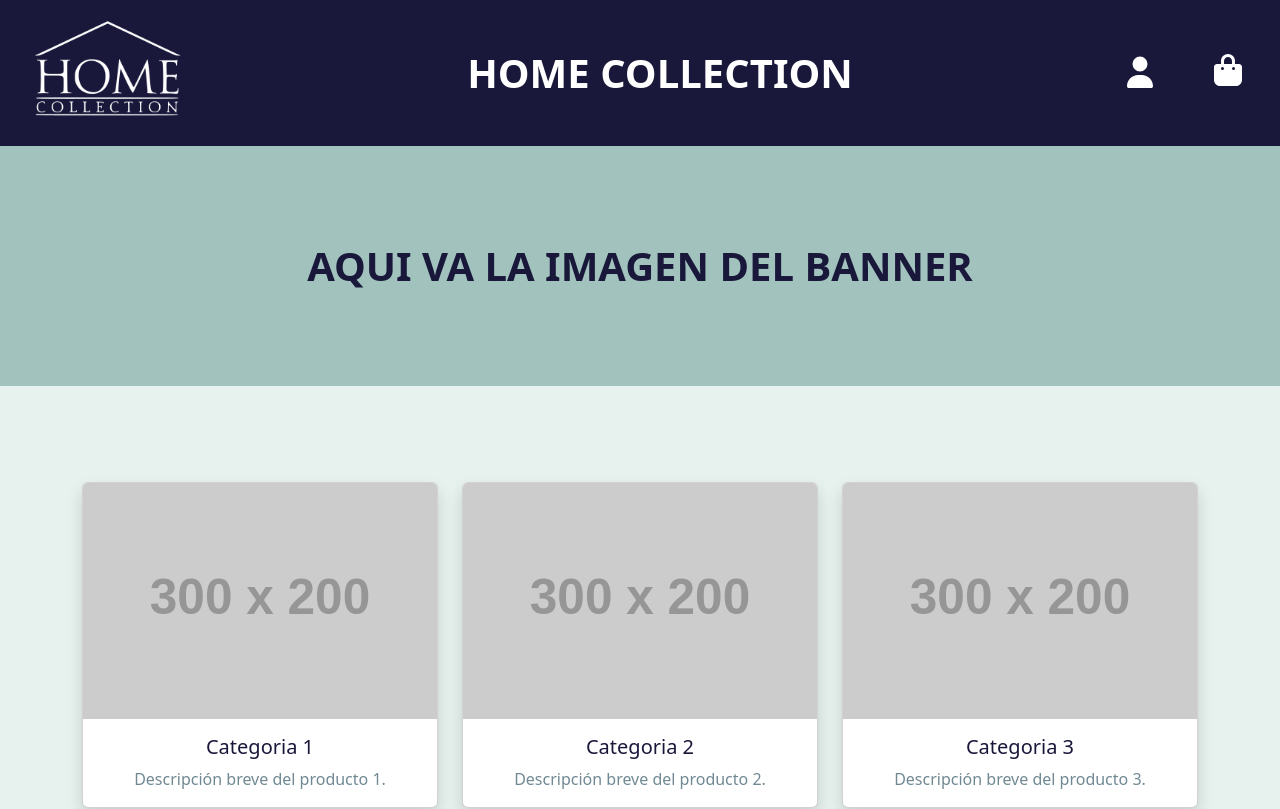
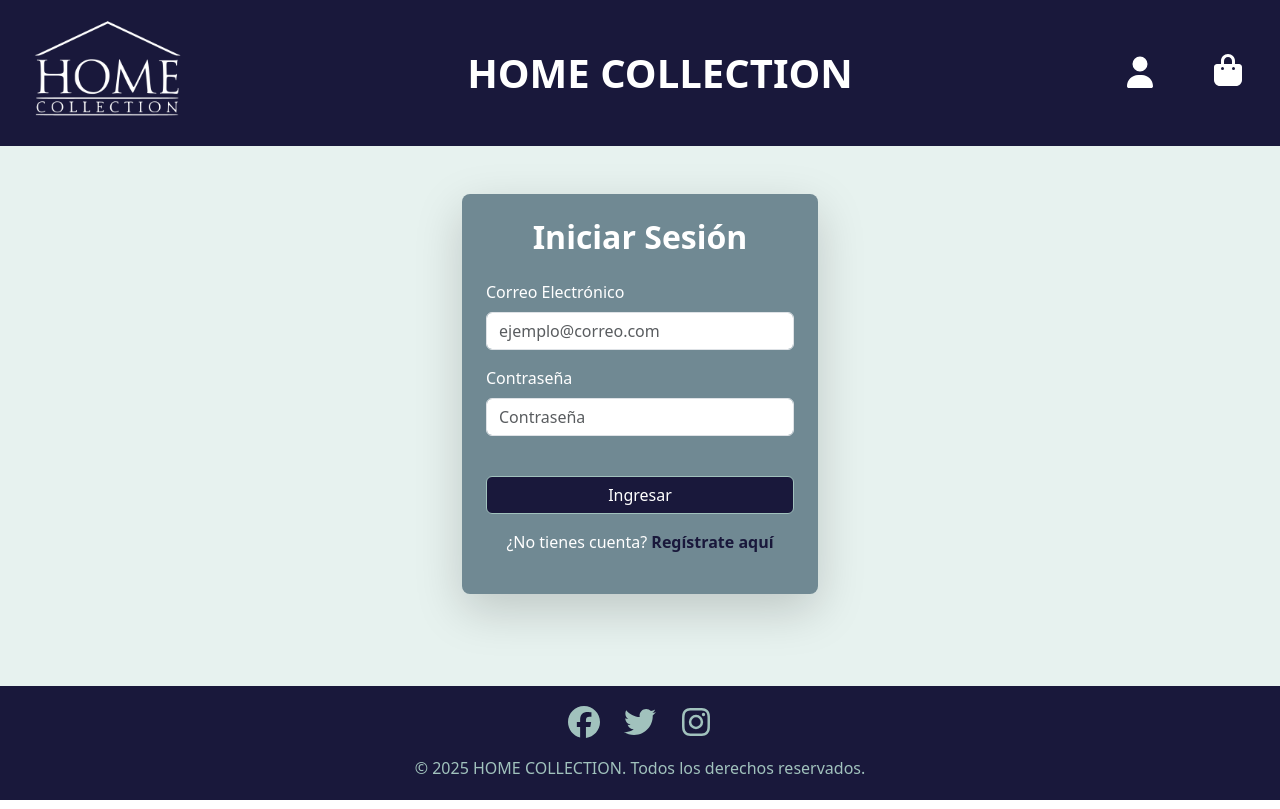
Before and after one commit to MaSanchezL/HomeCollection, a React (Vite) app in the folder frontend/: page /login in a window 1280 px wide. Shown: the top 809 px of the page. Built offline with nearby package versions, Linux system fonts and the light colour scheme.

Commit message:
Cambios en el router y agregar el login

```diff
--- a/frontend/src/App.jsx
+++ b/frontend/src/App.jsx
@@ -1,14 +1,17 @@
 import Header from './components/Header';
 import Footer from './components/Footer';
-import Home from './views/Home';
+import RouterManager from './router/RouterManager';
+import './assets/css/index.css';
 
 function App() {
   return (
     <div style={{ display: 'flex', flexDirection: 'column', minHeight: '100vh' }}>
       <Header />
-      <main style={{ flexGrow: 1 }}>
-        <Home />
+
+      <main className="content-area">
+        <RouterManager />
       </main>
+
       <Footer />
     </div>
   );
--- a/frontend/src/assets/css/Header.css
+++ b/frontend/src/assets/css/Header.css
@@ -20,7 +20,7 @@
 
 .icon-hover:hover {
       cursor: pointer;
-  transform: scale(1.2);
+  transform: scale(1.4);
   color: var(--secundario);
 }
 .header-title {
@@ -34,6 +34,6 @@
 
 .header-title:hover {
       cursor: default;
-  transform: scale(1.2);
+  /* transform: scale(1.2); */
   color: var(--secundario);
 }
--- /dev/null
+++ b/frontend/src/assets/css/Login.css
@@ -0,0 +1,40 @@
+.login-card {
+    background-color: var(--secundario);
+    padding: 1.5rem;
+    border-radius: 0.5rem;
+    box-shadow: 0 4px 12px rgba(0, 0, 0, 0.1);
+    color: white;
+}
+
+.login-title {
+    color: white;
+    margin-bottom: 1.5rem;
+    text-align: center;
+    font-weight: 600;
+}
+
+.login-button {
+    background-color: var(--principal)!important;
+    border-color: var(--complementario)!important;
+    width: 100%;
+    margin-top: 1rem;
+    transition: background-color 0.3s ease;
+    color: white;
+}
+
+.login-button:hover {
+    background-color: var(--complementario);
+    border-color: var(--complementario);
+    color: var(--principal);
+}
+
+.login-link {
+    color: var(--principal);
+    font-weight: bold;
+    text-decoration: none;
+    transition: color 0.2s ease;
+}
+
+.login-link:hover {
+    color: var(--secundario);
+}
--- a/frontend/src/assets/css/index.css
+++ b/frontend/src/assets/css/index.css
@@ -15,3 +15,8 @@ body {
   -moz-osx-font-smoothing: grayscale;
   background-color: var(--fondo);
 }
+
+.content-area {
+    background-color: var(--fondo);
+    flex-grow: 1;
+}
--- a/frontend/src/components/Header.jsx
+++ b/frontend/src/components/Header.jsx
@@ -21,14 +21,14 @@ function Header() {
         fluid
         className="d-flex align-items-center justify-content-between px-0"
       >
-        <Navbar.Brand href="#home" className="ms-2">
+        <Navbar.Brand href="/home" className="ms-2">
           <img src={logo1} alt="Logo" className="logo-hover" />
         </Navbar.Brand>
 
         <div className="header-title">HOME COLLECTION</div>
 
         <Nav className="d-flex align-items-center me-2">
-          <Nav.Link href="#user" className="icon-hover">
+          <Nav.Link href="/Login" className="icon-hover">
             <FontAwesomeIcon icon={faUser} size="2x" className="icon-hover" />
           </Nav.Link>
           <Nav.Link href="#cart" className="icon-hover">
--- a/frontend/src/router/RouterManager.jsx
+++ b/frontend/src/router/RouterManager.jsx
@@ -1,11 +1,12 @@
 import { BrowserRouter, Route, Routes } from "react-router-dom";
-import Cart from "../views/Cart";
-import Profile from "../components/Profile";
-import Checkout from "../components/Checkout";
-import Home from "../components/Home";
-import CardProduct from "../components/CardProduct";
-import Pedidos from "../views/Pedidos";
-import { CardHome } from "../components/CardHome";
+// import Cart from "../views/Cart";
+// import Profile from "../components/Profile";
+// import Checkout from "../components/Checkout";
+import Home from "../views/Home";
+import Login from "../views/Login";
+// import CardProduct from "../components/CardProduct";
+// import Pedidos from "../views/Pedidos";
+// import { CardHome } from "../components/CardHome";
 
 const RouterManager = () => {
   const token = true;
@@ -16,10 +17,11 @@ const RouterManager = () => {
         <Routes>
           <Route path="/" element={<Home />} />
           <Route path="/home" element={<Home />} />
-          <Route path="/profile" element={<Profile />} />
+          <Route path="/login" element={<Login />} />
+          {/* <Route path="/profile" element={<Profile />} />
           <Route path="/checkout" element={<Checkout />} />
           <Route path="/cart" element={<CardHome />} />
-          <Route path="/pedidos" element={<Pedidos />} />
+          <Route path="/pedidos" element={<Pedidos />} /> */}
         </Routes>
       </BrowserRouter>
     </>
--- a/frontend/src/views/Login.jsx
+++ b/frontend/src/views/Login.jsx
@@ -0,0 +1,52 @@
+import Container from 'react-bootstrap/Container';
+import Row from 'react-bootstrap/Row';
+import Col from 'react-bootstrap/Col';
+import Form from 'react-bootstrap/Form';
+import Button from 'react-bootstrap/Button';
+import '../assets/css/Login.css';
+
+function Login() {
+  return (
+    <Container className="py-5">
+      <Row className="justify-content-center">
+        <Col xs={12} md={6} lg={4}>
+
+          <div className="login-card shadow-lg">
+
+            <h2 className="login-title">
+              Iniciar Sesión
+            </h2>
+            <Form>
+              <Form.Group className="mb-3" controlId="formBasicEmail">
+                <Form.Label>Correo Electrónico</Form.Label>
+                <Form.Control
+                  type="email"
+                  placeholder="ejemplo@correo.com"
+                />
+              </Form.Group>
+
+              <Form.Group className="mb-4" controlId="formBasicPassword">
+                <Form.Label>Contraseña</Form.Label>
+                <Form.Control
+                  type="password"
+                  placeholder="Contraseña"
+                />
+              </Form.Group>
+              <Button
+                type="submit"
+                className="login-button"
+              >
+                Ingresar
+              </Button>
+            </Form>
+            <p className="text-center mt-3">
+              ¿No tienes cuenta? <a href="#register" className="login-link">Regístrate aquí</a>
+            </p>
+          </div>
+        </Col>
+      </Row>
+    </Container>
+  );
+}
+
+export default Login;
```
